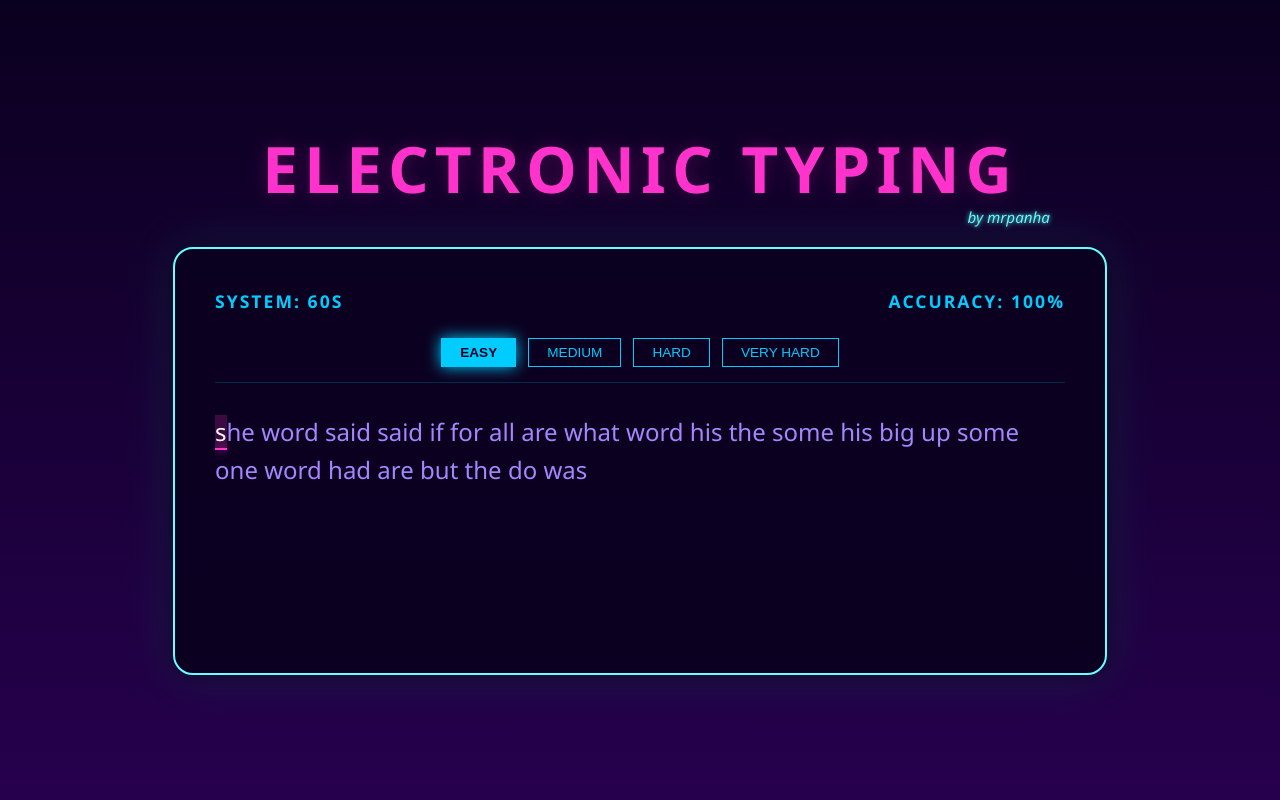
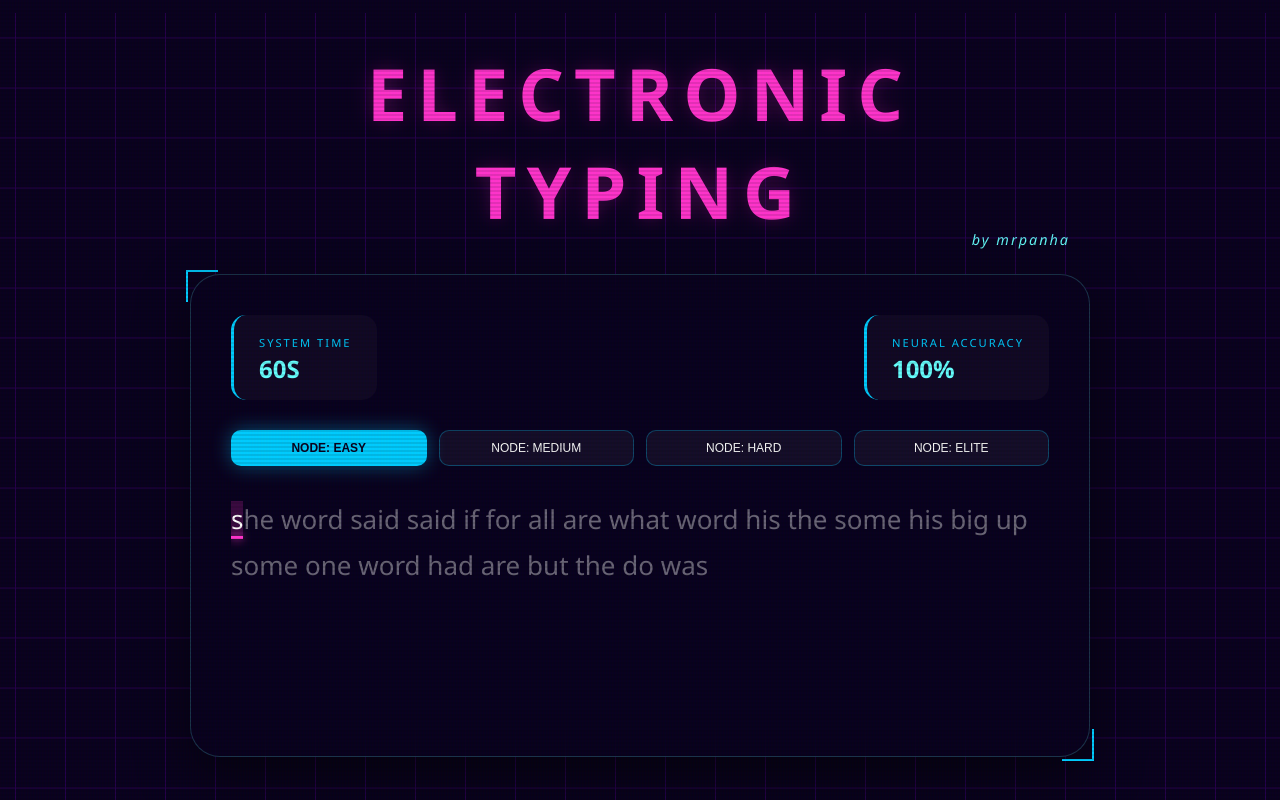
Before and after one commit to Mrpanha2023/Typing-Application, a plain HTML site: page index.html in a window 1280 px wide. Drawn offline with nearby package versions, Linux system fonts and the light colour scheme.

Commit message:
Add files via upload

```diff
--- a/index.html
+++ b/index.html
@@ -5,8 +5,8 @@
 <meta name="viewport" content="width=device-width, initial-scale=1.0">
 <title>Electronic Typing | by mrpanha</title>
 
-<meta property="og:title" content="Electronic Typing | Pro 2025" />
-<meta property="og:description" content="High-performance typing simulator with adaptive levels. Designed by mrpanha." />
+<meta property="og:title" content="Electronic Typing | Pro 2026" />
+<meta property="og:description" content="Immersive HUD-Bento typing simulator with high-precision metrics. Designed by mrpanha." />
 <meta property="og:type" content="website" />
 
 <script src="https://cdn.jsdelivr.net/npm/canvas-confetti@1.9.3/dist/confetti.browser.min.js"></script>
@@ -14,188 +14,233 @@
 <style>
   :root {
     --neon-pink: #FF33CC;
-    --neon-pink-15: rgba(255, 51, 204, 0.15); /* Rule H: 15% branding glow */
+    --neon-pink-glow: rgba(255, 51, 204, 0.15); /* Rule H: 15% branding glow */
     --electric-blue: #00CCFF;
     --deep-purple: #26004D;
     --dark-navy: #0A001F;
     --cyan-glow: #66FFFF;
-    --text-dim: #a586ff;
+    --glass: rgba(10, 0, 31, 0.85);
   }
 
+  * { box-sizing: border-box; }
+
   body {
-    background-color: var(--deep-purple);
+    background-color: var(--dark-navy);
     color: white;
     font-family: 'Segoe UI', Roboto, Helvetica, Arial, sans-serif;
     margin: 0;
+    overflow: hidden;
+    height: 100vh;
     display: flex;
     justify-content: center;
     align-items: center;
-    height: 100vh;
-    overflow: hidden;
-    background: linear-gradient(180deg, var(--dark-navy) 0%, var(--deep-purple) 100%);
   }
 
-  /* Rule H: Visual Identity and Attribution */
+  /* Rule L: ANIMATED HUD BACKGROUND */
+ .bg-grid {
+    position: fixed;
+    top: 0; left: 0; width: 100%; height: 100%;
+    background-image:
+      linear-gradient(var(--deep-purple) 1px, transparent 1px),
+      linear-gradient(90deg, var(--deep-purple) 1px, transparent 1px);
+    background-size: 50px 50px;
+    background-position: center;
+    z-index: -2;
+    animation: grid-scroll 20s linear infinite;
+  }
+
+ .scanlines {
+    position: fixed;
+    top: 0; left: 0; width: 100%; height: 100%;
+    background: linear-gradient(rgba(18, 16, 16, 0) 50%, rgba(0, 0, 0, 0.1) 50%),
+                linear-gradient(90deg, rgba(255, 0, 0, 0.02), rgba(0, 255, 0, 0.01), rgba(0, 0, 255, 0.02));
+    background-size: 100% 4px, 3px 100%;
+    pointer-events: none;
+    z-index: 100;
+  }
+
+  @keyframes grid-scroll {
+    from { transform: translateY(0); }
+    to { transform: translateY(50px); }
+  }
+
  .main-layout {
-    display: flex;
-    flex-direction: column;
-    align-items: center;
+    width: 900px;
     position: relative;
     z-index: 10;
   }
 
+  /* Rule H: Visual Identity and Attribution */
  .branding-wrapper {
-    width: 850px;
-    margin-bottom: 20px;
+    text-align: center;
+    margin-bottom: 25px;
   }
 
  .main-title {
     margin: 0;
-    font-size: 4rem;
+    font-size: 4.5rem;
+    font-weight: 900;
     color: var(--neon-pink);
-    text-align: center;
     text-transform: uppercase;
-    letter-spacing: 6px;
-    font-weight: 900;
-    /* Soft 15% opacity glow shadow */
-    text-shadow: 0 0 15px var(--neon-pink-15), 0 0 30px var(--neon-pink-15);
+    letter-spacing: 10px;
+    text-shadow: 0 0 15px var(--neon-pink-glow), 0 0 30px var(--neon-pink-glow);
   }
 
  .credit-text {
     text-align: right;
-    font-size: 0.95rem;
+    font-size: 0.9rem;
     color: var(--cyan-glow);
-    text-shadow: 0 0 5px var(--cyan-glow);
-    margin-top: -5px;
     font-style: italic;
-    padding-right: 15px;
+    margin-top: -10px;
+    padding-right: 20px;
+    letter-spacing: 2px;
   }
 
-.container {
-    width: 850px;
-    background: rgba(10, 0, 31, 0.9);
-    backdrop-filter: blur(15px);
+  /* Rule L: BENTO CARD CONTAINER */
+ .bento-container {
+    background: var(--glass);
+    backdrop-filter: blur(20px);
+    border-radius: 30px;
     padding: 40px;
-    border-radius: 20px;
-    border: 2px solid var(--cyan-glow);
-    box-shadow: 0 0 30px var(--dark-navy), 0 0 50px rgba(102, 255, 255, 0.15);
+    border: 1px solid rgba(102, 255, 255, 0.2);
+    box-shadow: 0 20px 50px rgba(0,0,0,0.5);
     position: relative;
   }
 
-.header {
+  /* HUD CORNERS */
+ .bento-container::before,.bento-container::after {
+    content: '';
+    position: absolute;
+    width: 30px; height: 30px;
+    border: 2px solid var(--electric-blue);
+    pointer-events: none;
+  }
+ .bento-container::before { top: -5px; left: -5px; border-right: 0; border-bottom: 0; }
+ .bento-container::after { bottom: -5px; right: -5px; border-left: 0; border-top: 0; }
+
+ .stats-hud {
     display: flex;
     justify-content: space-between;
-    margin-bottom: 25px;
+    margin-bottom: 30px;
+  }
+
+ .stat-card {
+    background: rgba(255, 255, 255, 0.03);
+    padding: 15px 25px;
+    border-radius: 15px;
+    border-left: 3px solid var(--electric-blue);
+  }
+
+ .stat-value {
+    font-size: 1.5rem;
+    font-weight: bold;
+    color: var(--cyan-glow);
+    display: block;
+  }
+
+ .stat-label {
+    font-size: 0.7rem;
+    text-transform: uppercase;
     color: var(--electric-blue);
-    font-weight: bold;
-    font-size: 1.1rem;
-    text-transform: uppercase;
     letter-spacing: 2px;
   }
 
  .level-selector {
     display: flex;
-    justify-content: center;
     gap: 12px;
     margin-bottom: 30px;
-    padding-bottom: 15px;
-    border-bottom: 1px solid rgba(0, 204, 255, 0.2);
   }
 
  .lvl-btn {
-    background: transparent;
-    border: 1px solid var(--electric-blue);
-    color: var(--electric-blue);
-    padding: 6px 18px;
-    font-size: 0.85rem;
+    flex: 1;
+    background: rgba(255, 255, 255, 0.05);
+    border: 1px solid rgba(0, 204, 255, 0.3);
+    color: white;
+    padding: 10px;
+    border-radius: 10px;
+    cursor: pointer;
     text-transform: uppercase;
-    cursor: pointer;
+    font-size: 0.75rem;
     transition: 0.3s ease;
   }
-
-.lvl-btn:hover { box-shadow: 0 0 10px var(--electric-blue); }
 
  .lvl-btn.active {
     background: var(--electric-blue);
     color: var(--dark-navy);
-    box-shadow: 0 0 15px var(--electric-blue);
     font-weight: bold;
+    box-shadow: 0 0 20px rgba(0, 204, 255, 0.4);
   }
 
-  /* Rule G: Viewport Adaptation - 200px height with scrolling */
+  /* Rule G: Viewport Adaptation [1, 2] */
   #wordDisplay {
-    font-size: 24px;
-    line-height: 1.6;
-    height: 200px;
+    font-size: 26px;
+    line-height: 1.8;
+    height: 220px;
     overflow-y: auto;
-    text-align: left;
+    padding-right: 20px;
+    color: rgba(255,255,255,0.4);
+    scroll-behavior: smooth;
     user-select: none;
-    margin-bottom: 20px;
-    color: var(--text-dim);
-    position: relative;
-    padding-right: 15px;
-    scroll-behavior: smooth;
   }
 
-  /* Custom Neon Scrollbar */
-  #wordDisplay::-webkit-scrollbar { width: 6px; }
-  #wordDisplay::-webkit-scrollbar-track { background: var(--dark-navy); border-radius: 10px; }
-  #wordDisplay::-webkit-scrollbar-thumb { background: var(--electric-blue); border-radius: 10px; }
+  #wordDisplay::-webkit-scrollbar { width: 4px; }
+  #wordDisplay::-webkit-scrollbar-thumb { background: var(--neon-pink); border-radius: 10px; }
 
-.char { position: relative; transition: color 0.1s ease; }
+  /* Following Caret Logic [3, 4, 5] */
+ .char { position: relative; transition: 0.1s; border-bottom: 2px solid transparent; }
  .char.active { color: white; background: rgba(255, 51, 204, 0.2); }
  .char.active::after {
-    content: '';
-    position: absolute;
-    left: 0;
-    bottom: -2px;
-    width: 100%;
-    height: 2px;
-    background: var(--neon-pink);
-    box-shadow: 0 0 10px var(--neon-pink);
-    animation: blink 1s infinite;
+    content: ''; position: absolute; left: 0; bottom: -2px; width: 100%; height: 3px;
+    background: var(--neon-pink); box-shadow: 0 0 10px var(--neon-pink);
   }
-.char.correct { color: var(--electric-blue); text-shadow: 0 0 8px var(--electric-blue); }
-.char.incorrect { color: var(--neon-pink); text-decoration: underline; text-shadow: 0 0 8px var(--neon-pink); }
+ .char.correct { color: var(--electric-blue); text-shadow: 0 0 10px var(--electric-blue); }
+ .char.incorrect { color: var(--neon-pink); background: rgba(255, 51, 204, 0.1); border-bottom: 2px solid var(--neon-pink); }
 
-  #hiddenInput { position: absolute; top: -1000px; opacity: 0; }
+  #hiddenInput { position: absolute; opacity: 0; pointer-events: none; }
 
+  /* Results Overlay Card [6, 7] */
  .results-overlay {
     position: absolute;
-    top: 0;
-    left: 0;
-    width: 100%;
-    height: 100%;
-    background: var(--dark-navy);
+    top: 0; left: 0; width: 100%; height: 100%;
+    background: rgba(10, 0, 31, 0.98);
     display: none;
     flex-direction: column;
     justify-content: center;
     align-items: center;
-    border-radius: 18px;
-    z-index: 50; /* Rule J: Ensuring high layer priority */
+    border-radius: 30px;
+    z-index: 50;
   }
 
-.wpm-large { font-size: 5.5rem; color: var(--neon-pink); text-shadow: 0 0 30px var(--neon-pink); margin: 0; }
+ .wpm-result {
+    font-size: 8rem;
+    font-weight: 900;
+    color: var(--neon-pink);
+    text-shadow: 0 0 40px var(--neon-pink);
+    margin: 0;
+  }
 
  .main-btn {
     background: transparent;
     border: 2px solid var(--electric-blue);
     color: var(--electric-blue);
-    padding: 12px 30px;
+    padding: 15px 40px;
+    border-radius: 50px;
     cursor: pointer;
     text-transform: uppercase;
     font-weight: bold;
+    margin: 10px;
     transition: 0.3s;
   }
+ .main-btn:hover { background: var(--electric-blue); color: var(--dark-navy); transform: scale(1.05); }
+ .btn-telegram { border-color: #0088cc; color: #0088cc; }
+ .btn-telegram:hover { background: #0088cc; color: white; }
 
-.main-btn:hover { background: var(--electric-blue); color: var(--dark-navy); box-shadow: 0 0 20px var(--electric-blue); }
-.btn-telegram { border-color: #0088cc; color: #0088cc; }
-.btn-telegram:hover { background: #0088cc; color: white; box-shadow: 0 0 20px #0088cc; }
-
-  @keyframes blink { 50% { opacity: 0; } }
 </style>
 </head>
 <body>
+
+<div class="bg-grid"></div>
+<div class="scanlines"></div>
 
 <div class="main-layout">
   <div class="branding-wrapper">
@@ -203,36 +248,42 @@
     <div class="credit-text">by mrpanha</div>
   </div>
 
-  <div class="container" id="gameContainer">
-    <div class="header">
-      <div>SYSTEM: <span id="timer">0</span>S</div>
-      <div>ACCURACY: <span id="accuracyLive">100</span>%</div>
+  <div class="bento-container">
+    <div class="stats-hud">
+      <div class="stat-card">
+        <span class="stat-label">System Time</span>
+        <span id="timer" class="stat-value">0S</span>
+      </div>
+      <div class="stat-card">
+        <span class="stat-label">Neural Accuracy</span>
+        <span id="accuracyLive" class="stat-value">100%</span>
+      </div>
     </div>
 
     <div class="level-selector">
-      <button class="lvl-btn active" onclick="changeLevel('easy', this)">Easy</button>
-      <button class="lvl-btn" onclick="changeLevel('medium', this)">Medium</button>
-      <button class="lvl-btn" onclick="changeLevel('hard', this)">Hard</button>
-      <button class="lvl-btn" onclick="changeLevel('veryHard', this)">Very Hard</button>
+      <button class="lvl-btn active" onclick="changeLevel('easy', this)">Node: Easy</button>
+      <button class="lvl-btn" onclick="changeLevel('medium', this)">Node: Medium</button>
+      <button class="lvl-btn" onclick="changeLevel('hard', this)">Node: Hard</button>
+      <button class="lvl-btn" onclick="changeLevel('veryHard', this)">Node: Elite</button>
     </div>
 
-    <div id="wordDisplay">Establishing Connection...</div>
+    <div id="wordDisplay">Initialising Link...</div>
     <input type="text" id="hiddenInput" autocomplete="off" spellcheck="false" autofocus>
 
     <div class="results-overlay" id="resultsOverlay">
-      <span id="finishMethod" style="color: var(--cyan-glow); letter-spacing: 5px;">SEQUENCE TERMINATED</span>
-      <h1 class="wpm-large" id="wpmResult">0</h1>
-      <p id="statsResult" style="font-size: 1.2rem; color: var(--text-dim);"></p>
-      <div style="margin-top: 30px; display: flex; gap: 20px;">
-        <button class="main-btn" onclick="resetGame()">Restart Uplink</button>
-        <button class="main-btn btn-telegram" onclick="shareTelegram()">Share to Telegram</button>
+      <span style="color: var(--electric-blue); letter-spacing: 5px;">UPLINK TERMINATED</span>
+      <h1 class="wpm-result" id="wpmResult">0</h1>
+      <p id="statsResult" style="color: var(--cyan-glow); letter-spacing: 2px;"></p>
+      <div style="display: flex;">
+        <button class="main-btn" onclick="resetGame()">Re-Initialize</button>
+        <button class="main-btn btn-telegram" onclick="shareTelegram()">Broadcast Result</button>
       </div>
     </div>
   </div>
 </div>
 
 <script>
-// Rule E: Progressive Complexity word corpora
+// Rule E: Standardized word corpora [8, 9, 10]
 const levelConfig = {
   easy: { words: ["the", "his", "was", "for", "are", "one", "had", "word", "but", "what", "some", "can", "out", "all", "up", "use", "your", "how", "said", "an", "she", "do", "if", "will", "way", "big"], count: 25, time: 60 },
   medium: { words: ["system", "neural", "cyber", "grid", "data", "matrix", "core", "node", "access", "buffer", "stream", "packet", "proxy", "binary", "secure", "signal", "module", "logic", "flow", "unit", "sync", "link", "port", "disk", "chip"], count: 50, time: 110 },
@@ -255,7 +306,7 @@ function initWords() {
   let fullText = "";
   const config = levelConfig[currentLevel];
   timeLeft = config.time;
-  timerDisplay.innerText = timeLeft;
+  timerDisplay.innerText = timeLeft + "S";
   for (let i = 0; i < config.count; i++) fullText += config.words[Math.floor(Math.random() * config.words.length)] + (i === config.count - 1? "" : " ");
 
   fullText.split("").forEach(char => {
@@ -270,59 +321,49 @@ function initWords() {
 }
 
 function startTimer() {
-  startTime = performance.now();
+  startTime = performance.now(); // Rule C: Monotonic High-Res [11]
   timerId = setInterval(() => {
     timeLeft--;
-    timerDisplay.innerText = timeLeft;
-    if (timeLeft <= 0) endGame("TIME EXPIRED");
+    timerDisplay.innerText = timeLeft + "S";
+    if (timeLeft <= 0) endGame();
   }, 1000);
 }
 
-// Rule I: Celebration Animation Logic (Hardware Accelerated Particles)
+// Rule I: Dual Side-Cannon Celebration
 function triggerSideCannons() {
   const count = 200;
   const defaults = { origin: { y: 0.7 }, zIndex: 1000 };
-
   function fire(particleRatio, opts) {
-    confetti({
-     ...defaults,
-     ...opts,
-      particleCount: Math.floor(count * particleRatio)
-    });
+    confetti({...defaults,...opts, particleCount: Math.floor(count * particleRatio) });
+  }
+  fire(0.25, { spread: 26, startVelocity: 55, origin: { x: 0, y: 0.85 }, angle: 60, colors: ['#FF33CC', '#00CCFF'] });
+  fire(0.25, { spread: 26, startVelocity: 55, origin: { x: 1, y: 0.85 }, angle: 120, colors: ['#FF33CC', '#00CCFF'] });
 }
 
-  // Left Cannon
-  fire(0.25, { spread: 26, startVelocity: 55, origin: { x: 0, y: 0.8 }, angle: 60, colors: ['#FF33CC', '#00CCFF'] });
-  // Right Cannon
-  fire(0.25, { spread: 26, startVelocity: 55, origin: { x: 1, y: 0.8 }, angle: 120, colors: ['#FF33CC', '#00CCFF'] });
-}
-
-function endGame(method = "SEQUENCE COMPLETE") {
+function endGame() {
   clearInterval(timerId);
   const timeInMinutes = (performance.now() - startTime) / 60000;
 
-  // Standard WPM formula: (Total strokes / 5) / Time [1]
+  // Standard Formula: (Characters Typed / 5) / Time
   const grossWPM = totalKeystrokes > 0? Math.round((totalKeystrokes / 5) / timeInMinutes) : 0;
   const accuracy = totalKeystrokes > 0? Math.round(((totalKeystrokes - mistakes) / totalKeystrokes) * 100) : 100;
 
-  document.getElementById("finishMethod").innerText = method;
-  document.getElementById("wpmResult").innerText = grossWPM + " WPM";
-  document.getElementById("statsResult").innerText = `LVL: ${currentLevel.toUpperCase()} | ACCURACY: ${accuracy}% | ERRORS: ${mistakes}`;
+  document.getElementById("wpmResult").innerText = grossWPM;
+  document.getElementById("statsResult").innerText = `SYSTEM ACCURACY: ${accuracy}% | DATA ERRORS: ${mistakes}`;
   resultsOverlay.style.display = "flex";
-
-  // Rule I: Trigger animation every time a test ends
   triggerSideCannons();
-  hiddenInput.blur();
 }
 
 hiddenInput.addEventListener("input", (e) => {
-  if (!e.isTrusted) return;
+  if (!e.isTrusted) return; // Anti-cheat measure [12]
   if (!testStarted) { testStarted = true; startTimer(); }
 
   const characters = wordDisplay.querySelectorAll(".char");
-  const typedChar = hiddenInput.value.slice(-1);
+  const typedValue = hiddenInput.value;
+  const typedChar = typedValue.charAt(typedValue.length - 1);
   const currentChar = characters[charIndex].innerText;
 
+  // Real-time character validation
   if (typedChar === currentChar) {
     characters[charIndex].classList.add("correct");
   } else {
@@ -333,26 +374,27 @@ hiddenInput.addEventListener("input", (e) => {
   characters[charIndex].classList.remove("active");
   charIndex++; totalKeystrokes++;
 
-  // Rule G: Auto-scrolling viewport logic [2]
   if (charIndex < characters.length) {
     const nextChar = characters[charIndex];
     nextChar.classList.add("active");
+    // Rule G: Auto-scroll
     if (nextChar.offsetTop > (wordDisplay.scrollTop + wordDisplay.offsetHeight - 60)) {
         wordDisplay.scrollTop = nextChar.offsetTop - 60;
     }
   } else {
-    // Rule B: Early termination [3]
-    endGame("UPLINK SUCCESSFUL");
+    // Rule B: Early Termination [13]
+    endGame();
   }
 
-  accuracyDisplay.innerText = Math.round(((totalKeystrokes - mistakes) / totalKeystrokes) * 100);
-  hiddenInput.value = "";
+  accuracyDisplay.innerText = Math.round(((totalKeystrokes - mistakes) / totalKeystrokes) * 100) + "%";
+  hiddenInput.value = ""; // Keep buffer clear for per-char logic
 });
 
+// Rule F: Neural Data Distribution
 function shareTelegram() {
   const wpm = document.getElementById("wpmResult").innerText;
-  const acc = document.getElementById("accuracyLive").innerText;
-  const text = encodeURIComponent(`My Electronic Typing Speed [${currentLevel.toUpperCase()}]: ${wpm} with ${acc}% accuracy! ⌨️🚀 by mrpanha`);
+  const acc = accuracyDisplay.innerText;
+  const text = encodeURIComponent(`Electronic Typing [${currentLevel.toUpperCase()}]: ${wpm} WPM | ${acc} Accuracy! by mrpanha`);
   window.open(`https://t.me/share/url?url=${window.location.href}&text=${text}`, '_blank');
 }
 
@@ -360,14 +402,11 @@ function resetGame() {
   clearInterval(timerId);
   charIndex = 0; mistakes = 0; totalKeystrokes = 0; testStarted = false;
   resultsOverlay.style.display = "none";
-  accuracyDisplay.innerText = "100";
+  accuracyDisplay.innerText = "100%";
   initWords();
 }
 
-document.addEventListener("click", () => {
-    if(resultsOverlay.style.display!== "flex") hiddenInput.focus();
-});
-
+document.addEventListener("click", () => { if(resultsOverlay.style.display!== "flex") hiddenInput.focus(); });
 window.onload = initWords;
 </script>
 </body>
```
Lines whose indentation alone changed are shown as unchanged.
